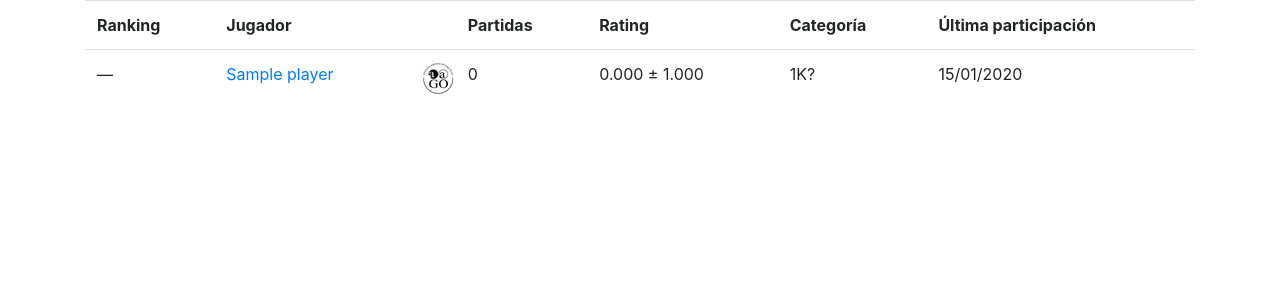
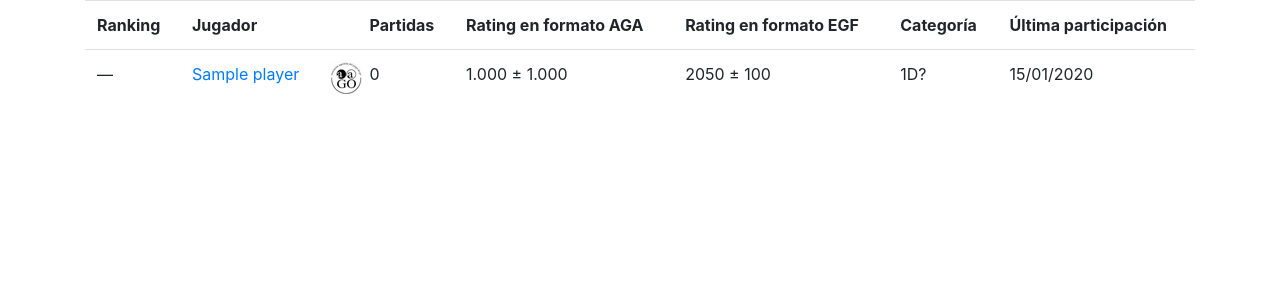
Before and after one commit to elsantodel90/RAAGo, a Django app: page / in a window 1280 px wide. Shown: the part 56-356 px from the top of the page. Run offline with Django 3.2, Linux system fonts and the light colour scheme; tables that the repository leaves empty hold one stand-in row (values such as "Sample post"); parts of the project's set-up code (start-up, migrations or seed data) failed here and were passed over; some libraries are stand-ins or nearby versions.

Commit message:
Formato AGA y formato EGF

```diff
--- a/aago_ranking/templates/pages/home.html
+++ b/aago_ranking/templates/pages/home.html
@@ -9,18 +9,20 @@
       <th>Ranking</th>
       <th>Jugador</th>
       <th>Partidas</th>
-      <th>Rating</th>
+      <th>Rating en formato AGA</th>
+      <th>Rating en formato EGF</th>
       <th>Categoría</th>
       <th>Última participación</th>
     </tr>
-    {% for ranking, player, rated_games, rating, category, last_event_date, css_classes in sorted_ratings %}
+    {% for ranking, player, rated_games, rating_aga, rating_egf, category, last_event_date, css_classes in sorted_ratings %}
     <tr class="{{css_classes}}">
       <td>{{ ranking }}</td>
       <td><div style="float:left;width:90%;" >{% if player.is_aago_member %}<a href="http://go.org.ar/jugadores/perfilRango.php?usuario={{player.id}}">{% endif %}{{ player.name }}{% if player.is_aago_member %}</a>{% endif %}</div>
           <div style="float:right;width:10%;">{% if player.is_aago_member %} <img src="{% static 'images/aago-logo.jpg' %}" />{% endif %}</div>
       </td>
       <td>{{ rated_games}}</td>
-      <td>{{ rating }}</td>
+      <td>{{ rating_aga }}</td>
+      <td>{{ rating_egf }}</td>
       <td>{{ category }}</td>
       <td>{{ last_event_date }}</td>
     </tr>
--- a/aago_ranking/web/views.py
+++ b/aago_ranking/web/views.py
@@ -29,11 +29,14 @@ def category(mu, provisional):
     else:
         suffix = ""
     if mu > 0:
-        return "{}D{}".format(1+int(mu), suffix)
+        return "{}D{}".format(int(mu), suffix)
     else:
-        return "{}K{}".format(1+int(-mu), suffix)
+        return "{}K{}".format(int(-mu), suffix)
 
-def formatRating(mu, sigma):
+def formatRatingEGF(mu, sigma):
+    return "{:.0f} ± {:.0f}".format(2100.0 + 100.0 * (convertRatingToNewConvention(mu) - 0.5), 100.0 * sigma)
+
+def formatRatingAGA(mu, sigma):
     return "{:.3f} ± {:.3f}".format(mu, sigma)
 
 def convertRatingToNewConvention(mu):
@@ -49,7 +52,7 @@ def get_sorted_ratings():
     ratings = PlayerRating.objects.order_by('event')
     # Note: this query retrieves *every* rating from the DB.
     #   It can be optimized if needed.
-    last_ratings = {r.player: (convertRatingToNewConvention(r.mu), r.sigma, r.event.end_date) for r in ratings if ratingIsValid(r)}
+    last_ratings = {r.player: (r.mu, r.sigma, r.event.end_date) for r in ratings if ratingIsValid(r)}
 
     scoreboard = sorted(last_ratings.items(), reverse=True, key=(lambda item: item[1][0]))
     active_deadline = monthsAgo(6, datetime.date.today())
@@ -70,14 +73,14 @@ def get_sorted_ratings():
         if last_event_date >= active_deadline and rated_games >= 10:
             ranking = str(next_rank)
             next_rank += 1
-        scoreboard[i] = (ranking, player, rated_games, formatRating(mu, sigma), category(mu, provisional), last_event_date.strftime("%d/%m/%Y"), " ".join(css_classes))
+        scoreboard[i] = (ranking, player, rated_games, formatRatingAGA(mu, sigma), formatRatingEGF(mu, sigma), category(mu, provisional), last_event_date.strftime("%d/%m/%Y"), " ".join(css_classes))
     return scoreboard
 
 def homepage(request):
     return render(request, 'pages/home.html', {'sorted_ratings': get_sorted_ratings(), })
 
 def csv_ranking(request):
-    lines = ["Ranking;Socio;Jugador;Partidas;Rating;Categoría;Última participación"]
-    lines += ["{};{};{};{};{};{};{}".format(ranking, ("SI" if player.is_aago_member else "NO") , player.name, rated_games, rating, category, last_event_date) for ranking, player, rated_games, rating, category, last_event_date,  _css_classes in get_sorted_ratings()]
+    lines = ["Ranking;Socio;Jugador;Partidas;Rating en formato AGA; Rating en formato EGF;Categoría;Última participación"]
+    lines += ["{};{};{};{};{};{};{};{}".format(ranking, ("SI" if player.is_aago_member else "NO") , player.name, rated_games, rating_aga, rating_egf, category, last_event_date) for ranking, player, rated_games, rating_aga, rating_egf, category, last_event_date,  _css_classes in get_sorted_ratings()]
     lines.append("") # To get the last end of file character when joining
     return HttpResponse("\r\n".join(lines), content_type='text/plain; charset=utf-8')
```
